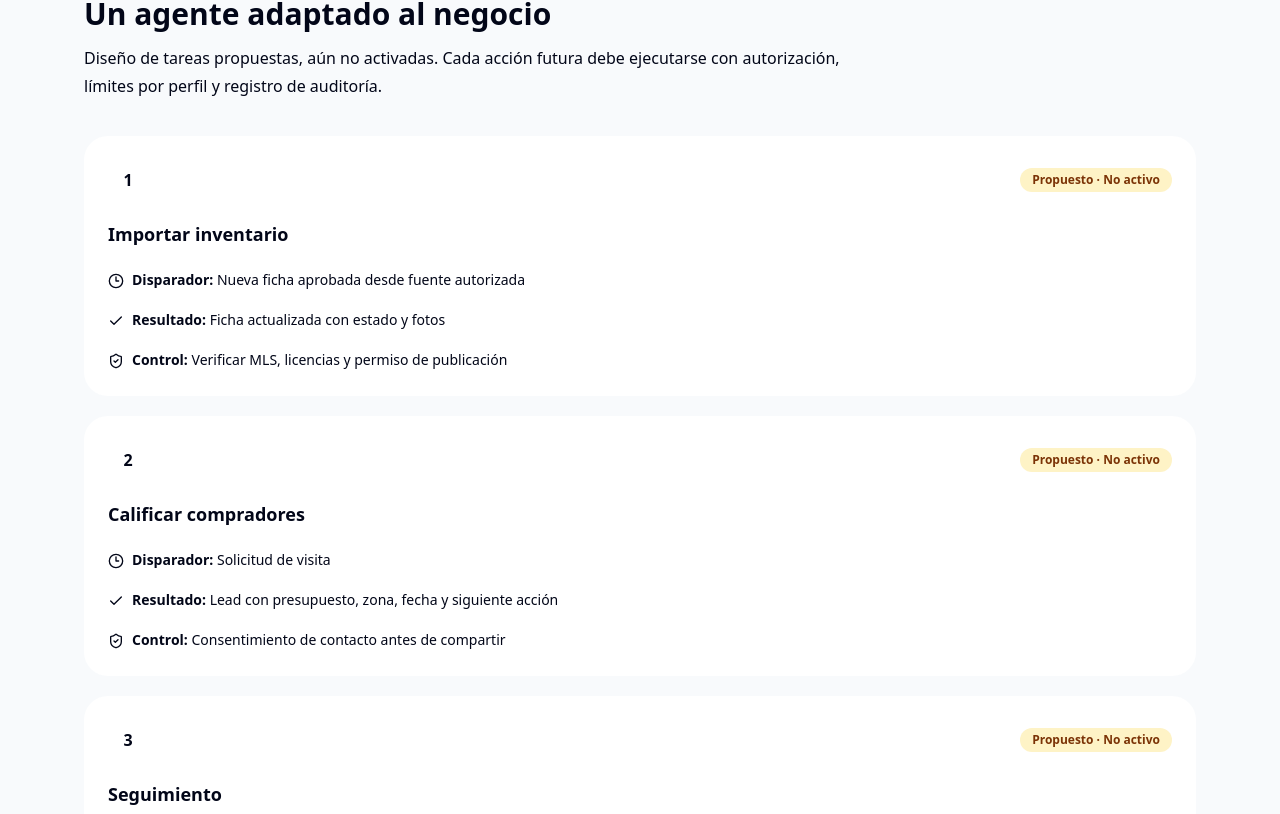
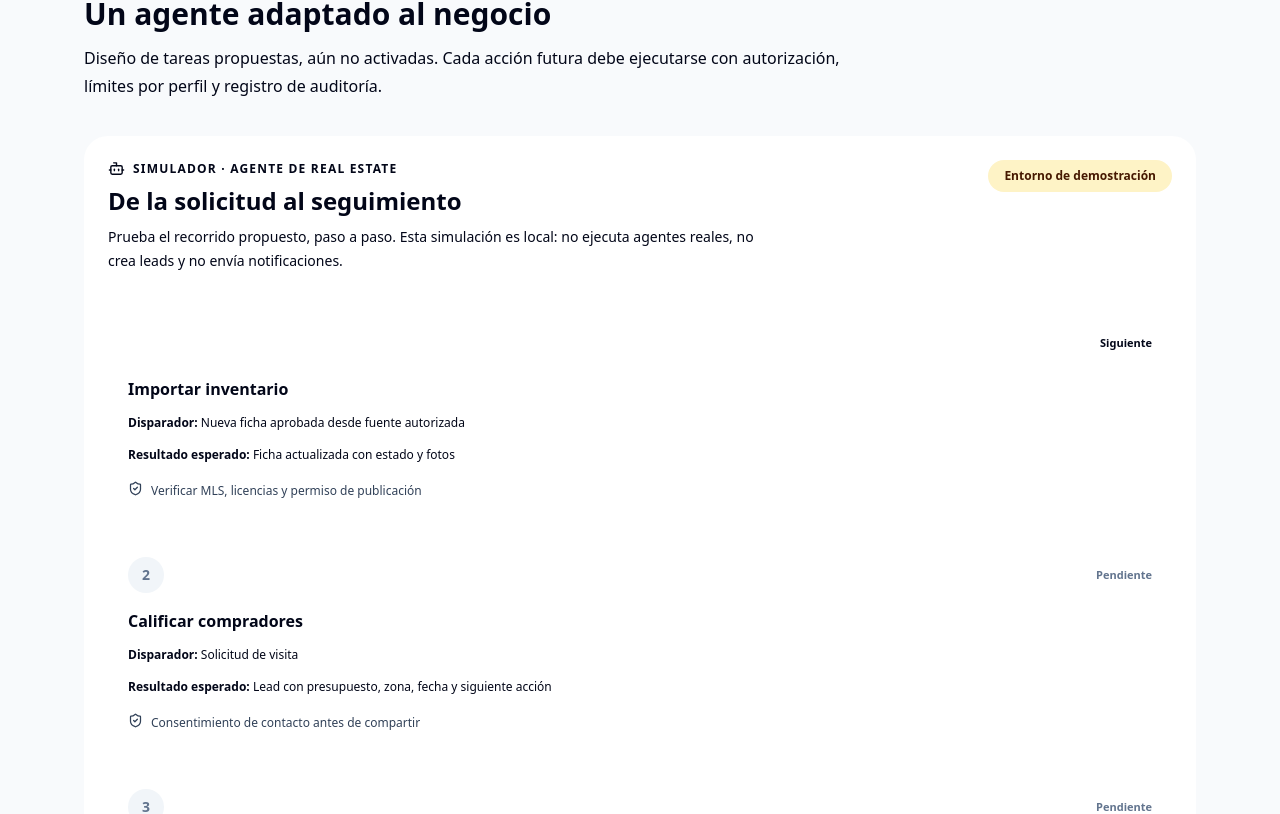
Before and after one commit to mauricioyepesstudio/pros360era, a Next.js app: page /demo/profesionales/realtor in a window 1280 px wide. Shown: the part 2479-3293 px from the top of the page. Built offline with nearby package versions, Linux system fonts and the light colour scheme; no server answers.

Commit message:
Connect agent simulation workbench to every industry demo page

```diff
--- a/app/demo/profesionales/[slug]/page.tsx
+++ b/app/demo/profesionales/[slug]/page.tsx
@@ -1,11 +1,12 @@
 import Link from "next/link";
 import { notFound } from "next/navigation";
 import type { Metadata } from "next";
-import { ArrowLeft, ArrowRight, Bot, Check, CircleAlert, Clock3, ShieldCheck, Sparkles } from "lucide-react";
+import { ArrowLeft, ArrowRight, Bot, CircleAlert, Sparkles } from "lucide-react";
 import SiteHeader from "@/components/layout/SiteHeader";
 import Footer from "@/sections/home/Footer";
 import { demoProfiles, getDemoProfile } from "@/data/professional/demo-templates";
 import DemoNicheVisual from "@/components/professional/DemoNicheVisual";
+import DemoAgentWorkbench from "@/components/professional/DemoAgentWorkbench";
 type Props={params:Promise<{slug:string}>};
 export async function generateStaticParams(){return demoProfiles.map(p=>({slug:p.slug}));}
 export async function generateMetadata({params}:Props):Promise<Metadata>{const p=getDemoProfile((await params).slug);return {title:p?`Demo ${p.category} | EvolUSA`:"Demo no encontrado",robots:{index:false,follow:false}};}
@@ -45,11 +46,7 @@ export default async function DemoProfessionalPage({params}:Props){
       <div className="flex items-center gap-3"><Bot className="text-[var(--brand-blue)]" size={30}/><p className="text-xs font-bold uppercase tracking-widest text-[var(--brand-blue)]">Agent blueprint</p></div>
       <h2 className="mt-4 max-w-3xl text-3xl font-extrabold text-[var(--brand-navy)] sm:text-4xl">Un agente adaptado al negocio</h2>
       <p className="mt-3 max-w-3xl leading-7 text-[var(--muted)]">Diseño de tareas propuestas, aún no activadas. Cada acción futura debe ejecutarse con autorización, límites por perfil y registro de auditoría.</p>
-      <div className="mt-9 grid gap-5 lg:grid-cols-3">{profile.tasks.map((task,i)=><article key={task.title} className="rounded-3xl border border-[var(--border)] bg-white p-6">
-        <div className="mb-5 flex items-center justify-between"><span className="flex size-10 items-center justify-center rounded-xl bg-[var(--sky-surface)] font-extrabold text-[var(--brand-navy)]">{i+1}</span><span className="rounded-full bg-amber-100 px-3 py-1 text-xs font-bold text-amber-900">Propuesto · No activo</span></div>
-        <h3 className="text-lg font-bold text-[var(--brand-navy)]">{task.title}</h3>
-        <div className="mt-5 space-y-4 text-sm leading-6"><p><Clock3 size={16} className="mr-2 inline text-[var(--brand-blue)]"/><b>Disparador:</b> {task.trigger}</p><p><Check size={16} className="mr-2 inline text-[var(--brand-blue)]"/><b>Resultado:</b> {task.result}</p><p><ShieldCheck size={16} className="mr-2 inline text-[var(--brand-blue)]"/><b>Control:</b> {task.approval}</p></div>
-      </article>)}</div>
+      <DemoAgentWorkbench profile={profile}/>
       <div className="mt-9 rounded-3xl border border-[var(--border)] bg-white p-7"><div className="flex items-center gap-3"><Sparkles size={24} className="text-[var(--brand-blue)]"/><h3 className="text-xl font-bold text-[var(--brand-navy)]">Cómo se convertiría en un ARM real</h3></div><p className="mt-3 max-w-4xl leading-7 text-[var(--muted)]">Al conectar un profesional auténtico, los módulos tomarían datos de su catálogo y recibirían solicitudes con consentimiento. El ARM asignaría responsable, próxima acción, estado y seguimiento. Las automatizaciones solo se habilitarían tras configurar permisos, fuentes, seguridad y pruebas. Aquí no se generan clientes ni se envían mensajes.</p></div>
       <Link href="/demo/profesionales" className="mt-8 inline-flex items-center gap-2 font-bold text-[var(--brand-blue)]"><ArrowLeft size={17}/> Volver a las plantillas</Link>
     </div></section>
```
